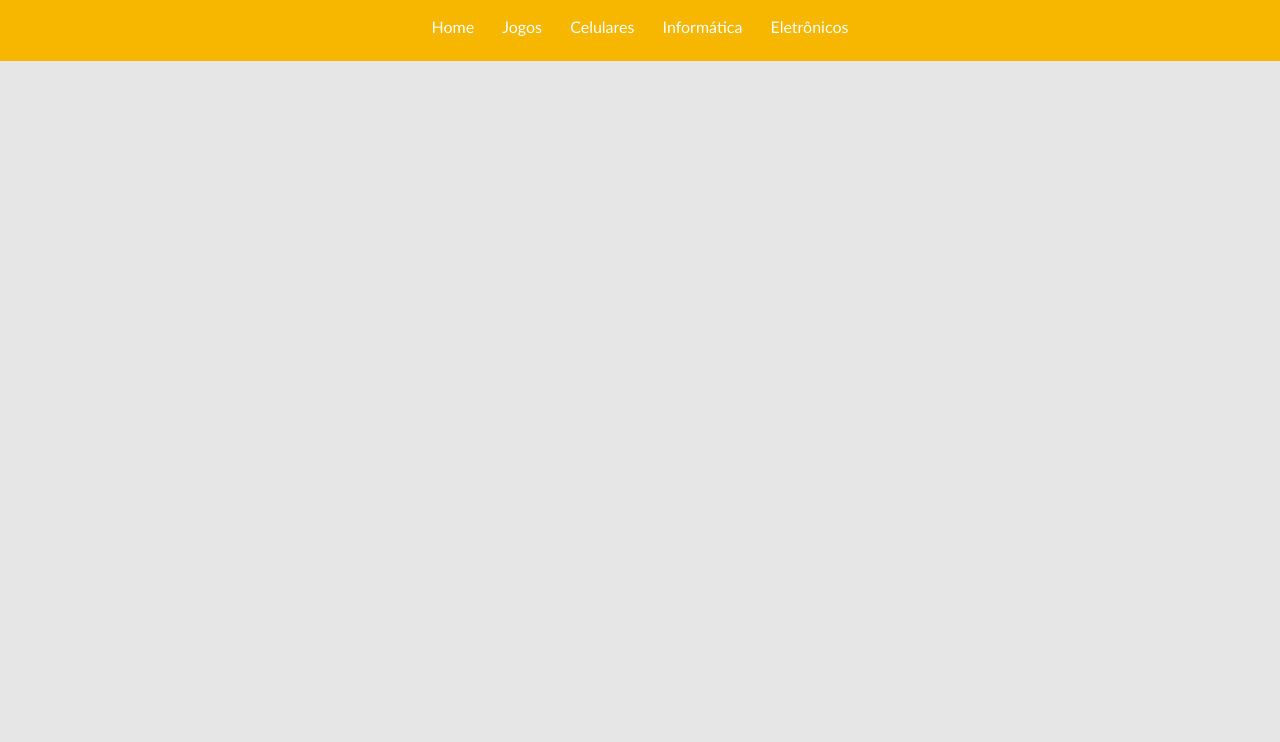
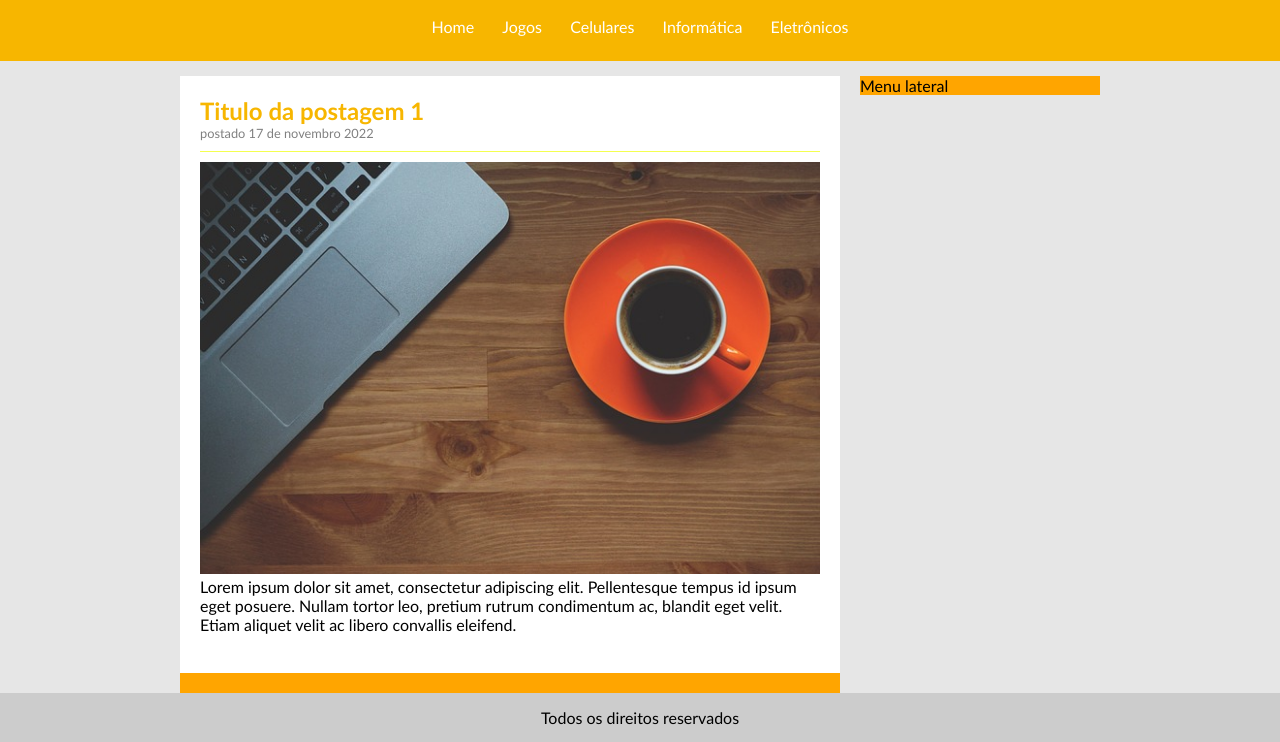
Before and after one commit to EmersonHG22/Projeto-TecBlog, a plain HTML site: page index.html in a window 1280 px wide. Shown: the part 76-818 px from the top of the page. Drawn offline with Linux system fonts and the light colour scheme.

Commit message:
update de projeto

```diff
--- a/css/estilo.css
+++ b/css/estilo.css
@@ -16,6 +16,7 @@ body{
 	padding: 15px;
 	text-align: center;
 
+
 }
 
 #area-logo,#area-menu{
@@ -23,7 +24,41 @@ body{
 
 }
 
+#area-principal{
 
+	width: 920px;
+	margin:0 auto;
+	padding: 15px;
+}
+
+#area-postagens,#area-lateral{
+background: orange;
+}
+#area-postagens{
+	width:660px;
+	float: left;
+}
+
+#area-lateral{
+	width: 240px;
+	float: right;
+
+
+}
+
+.postagem{
+	padding: 20px;
+	margin-bottom: 20px;
+	background: white;
+}
+
+#rodape{
+	clear: both ;
+	text-align: center;
+	padding: 15px;
+	background:#CCC;
+
+}
 /* formatação do Menu */
 
 a{
@@ -42,9 +77,22 @@ a:hover {
 }
 /* Formatações em geral */
 
-h1{
+h1 {
 	color: #4e4e4e;
 	font-size: 2.5em;
+}
+
+h2 {
+color:#f7b600;
+}
+
+.data-postagem{
+	font-size: 0.8em;
+	color:grey;
+	border-bottom: 1px solid #f4ff4f;
+	padding-bottom: 10px;
+	margin-bottom: 10px;
+	display: block;
 }
 
 .branco{
--- a/index.html
+++ b/index.html
@@ -26,6 +26,28 @@
 	<a href="celulares.html">Celulares</a>
 	<a href="informatica.html">Informática</a>
 	<a href="eletronicos.html">Eletrônicos</a>
+</div>
+</div>
 
+<div id="area-principal">
+	<div id="area-postagens">
+
+		<!--abertura postagem-->
+
+		<div class="postagem">
+			<h2>Titulo da postagem 1</h2>
+			<span class="data-postagem">postado 17 de novembro 2022</span>
+			<img width="620px" src="imagens/imagem1.jpg">
+			<p> Lorem ipsum dolor sit amet, consectetur adipiscing elit. Pellentesque tempus id ipsum eget posuere. Nullam tortor leo, pretium rutrum condimentum ac, blandit eget velit. Etiam aliquet velit ac libero convallis eleifend.</p>
+			<a href="">Leia mais</a>
+		</div> <!--fechamento da postagem-->
+	</div>
+	<div id="area-lateral">
+		Menu lateral
+	</div>
+</div>
+<div id="rodape">
+	Todos os direitos reservados
+</div>
 </body>
 </html>
```
